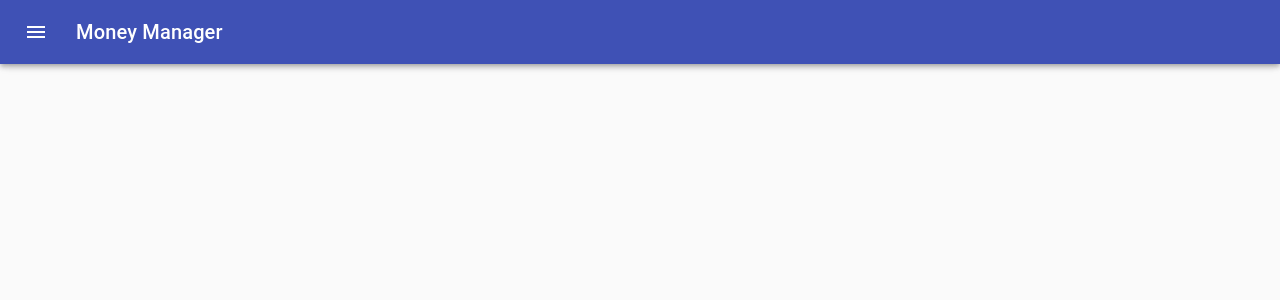
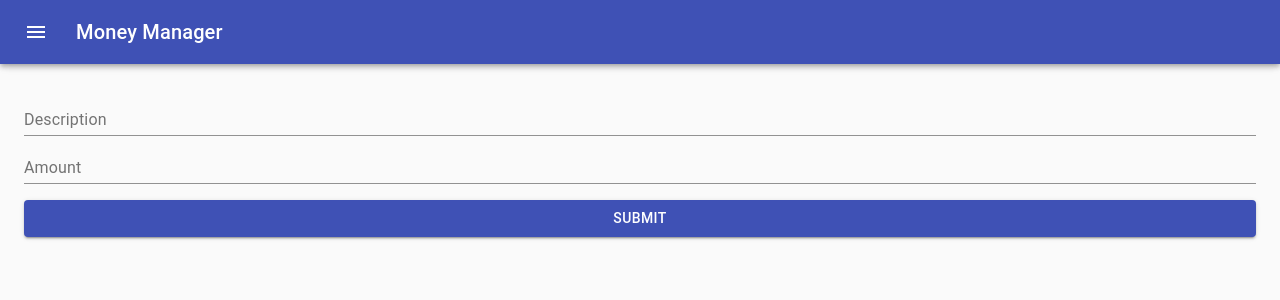
Before and after one commit to mvsubhash29/money-manager, a React (Create React App) app: page /form in a window 1280 px wide. Shown: the top 300 px of the page. Built offline with nearby package versions, Linux system fonts and the light colour scheme.

Commit message:
Few components added like EntryForm, MoneyInfo related

```diff
--- a/src/App.tsx
+++ b/src/App.tsx
@@ -1,6 +1,8 @@
 import React from 'react';
 import {Route, BrowserRouter as Router, Switch} from 'react-router-dom';
 import {AppBar} from './components/AppBar/AppBar';
+import {EntryForm} from './components/EntryForm/EntryForm';
+import {MoneyInfoDetailCard} from './components/MoneyInfoDetailCard/MoneyInfoDetailCard';
 import {CategorySettingsPage} from './pages/CategorySettings/CategorySettings';
 import {DashboardPage} from './pages/Dashboard/DashboardPage';
 
@@ -10,10 +12,13 @@ function App() {
       <AppBar title='Money Manager'>
         <Switch>
           <Route exact path='/'>
-            <h1>Home</h1>
+            <MoneyInfoDetailCard categoryName='Food' />
           </Route>
           <Route path='/category-settings'>
             <CategorySettingsPage />
+          </Route>
+          <Route path='/form'>
+            <EntryForm />
           </Route>
           <Route path='/about'>
             <h1>About Page</h1>
--- /dev/null
+++ b/src/components/EntryForm/EntryForm.schema.ts
@@ -0,0 +1,6 @@
+import * as yup from 'yup';
+
+export const validationSchema = yup.object({
+  description: yup.string().required('Description is required'),
+  amount: yup.number().required('Amount is required')
+});
--- /dev/null
+++ b/src/components/EntryForm/EntryForm.style.ts
@@ -0,0 +1,9 @@
+import {createStyles, makeStyles, Theme} from '@material-ui/core';
+
+export const useStyles = makeStyles((theme: Theme) =>
+  createStyles({
+    btn: {
+      marginTop: theme.spacing(2)
+    }
+  })
+);
--- /dev/null
+++ b/src/components/EntryForm/EntryForm.tsx
@@ -0,0 +1,56 @@
+import React from 'react';
+import {useFormik} from 'formik';
+import {Button, TextField} from '@material-ui/core';
+import {validationSchema} from './EntryForm.schema';
+import {useStyles} from './EntryForm.style';
+
+export const EntryForm = () => {
+  const classes = useStyles();
+
+  const [initialValues, setInitialValues] = React.useState({
+    description: '',
+    amount: ''
+  });
+
+  const formik = useFormik({
+    initialValues,
+    validationSchema,
+    onSubmit: (values) => {
+      console.log(JSON.stringify(values, null, 2));
+    }
+  });
+
+  return (
+    <form onSubmit={formik.handleSubmit}>
+      <TextField
+        fullWidth
+        id='description'
+        name='description'
+        label='Description'
+        value={formik.values.description}
+        onChange={formik.handleChange}
+        error={formik.touched.description && Boolean(formik.errors.description)}
+        helperText={formik.touched.description && formik.errors.description}
+      />
+      <TextField
+        fullWidth
+        id='amount'
+        name='amount'
+        label='Amount'
+        value={formik.values.amount}
+        onChange={formik.handleChange}
+        error={formik.touched.amount && Boolean(formik.errors.amount)}
+        helperText={formik.touched.amount && formik.errors.amount}
+      />
+      <Button
+        className={classes.btn}
+        color='primary'
+        variant='contained'
+        fullWidth
+        type='submit'
+      >
+        Submit
+      </Button>
+    </form>
+  );
+};
--- a/src/components/MoneyInfo/MoneyInfo.tsx
+++ b/src/components/MoneyInfo/MoneyInfo.tsx
@@ -18,7 +18,11 @@ const useStyles = makeStyles((theme: Theme) =>
       marginLeft: theme.spacing(1)
     },
     container: {
-      padding: theme.spacing(1)
+      '&:hover': {
+        backgroundColor: theme.palette.divider
+      },
+      padding: theme.spacing(1),
+      cursor: 'pointer'
     }
   })
 );
--- a/src/components/MoneyInfoCard/MoneyInfoCard.tsx
+++ b/src/components/MoneyInfoCard/MoneyInfoCard.tsx
@@ -39,6 +39,7 @@ export const MoneyInfoCard = (props: MoneyInfoCardProps) => {
   const classes = useStyles();
 
   return (
+    // TODO: Need to change card to paper ?
     <Card className={classes.root}>
       <CardContent>
         <Box display='flex' justifyContent='space-between'>
@@ -61,7 +62,6 @@ export const MoneyInfoCard = (props: MoneyInfoCardProps) => {
         <MoneyInfo amount={100} isExpense={false} categoryName='Food' />
         <Divider light />
         <MoneyInfo amount={1000} isExpense={false} categoryName='Transport' />
-        <Divider light />
       </CardContent>
     </Card>
   );
--- /dev/null
+++ b/src/components/MoneyInfoDetailCard/MoneyInfoDetailCard.style.ts
@@ -0,0 +1,23 @@
+import {createStyles, makeStyles, Theme} from '@material-ui/core';
+
+export const useStyles = makeStyles((theme: Theme) =>
+  createStyles({
+    title: {
+      fontSize: 14
+    },
+    categoryName: {
+      marginLeft: theme.spacing(1)
+    },
+    container: {
+      padding: theme.spacing(1)
+    },
+    root: {
+      marginBottom: theme.spacing(2)
+    },
+    paper: {
+      padding: theme.spacing(2),
+      margin: 'auto',
+      maxWidth: 500
+    }
+  })
+);
--- /dev/null
+++ b/src/components/MoneyInfoDetailCard/MoneyInfoDetailCard.tsx
@@ -0,0 +1,49 @@
+import {Grid, Paper, Typography} from '@material-ui/core';
+import React from 'react';
+import {useStyles} from './MoneyInfoDetailCard.style';
+
+interface MoneyInfoDetailCardProps {
+  categoryName: string;
+}
+
+export const MoneyInfoDetailCard: React.FC<MoneyInfoDetailCardProps> = (
+  props
+) => {
+  const classes = useStyles();
+  const {categoryName} = props;
+
+  return (
+    <Paper className={classes.paper}>
+      <Grid container xs={12}>
+        <Typography variant='h5'> {categoryName}</Typography>
+      </Grid>
+      <Grid container spacing={1}>
+        <Grid item xs={12} sm container>
+          <Grid item xs container direction='column' spacing={2}>
+            <Grid item xs>
+              <Typography variant='body2' color='textSecondary'>
+                Amount
+              </Typography>
+              <Typography variant='body2' color='textSecondary'>
+                Date
+              </Typography>
+              <Typography variant='body2' color='textSecondary'>
+                Description
+              </Typography>
+            </Grid>
+            <Grid item>
+              <Typography variant='body2' style={{cursor: 'pointer'}}>
+                Edit
+              </Typography>
+            </Grid>
+          </Grid>
+          <Grid item>
+            <Typography variant='body2'>$19.00</Typography>
+            <Typography variant='body2'>29/01/1990</Typography>
+            <Typography variant='body2'>For Food</Typography>
+          </Grid>
+        </Grid>
+      </Grid>
+    </Paper>
+  );
+};
--- a/src/components/NavBarList/NavBarList.tsx
+++ b/src/components/NavBarList/NavBarList.tsx
@@ -11,7 +11,8 @@ export const NavBarList = () => {
         {name: 'Dashboard', url: '/dashboard'},
         {name: 'Category Settings', url: '/category-settings'},
         {name: 'About', url: '/about'},
-        {name: 'Home', url: '/home'}
+        {name: 'Home', url: '/home'},
+        {name: 'Entry Form', url: '/form'}
       ].map((menu, index) => (
         <Link to={menu.url}>
           <ListItem button key={menu.url}>
```
